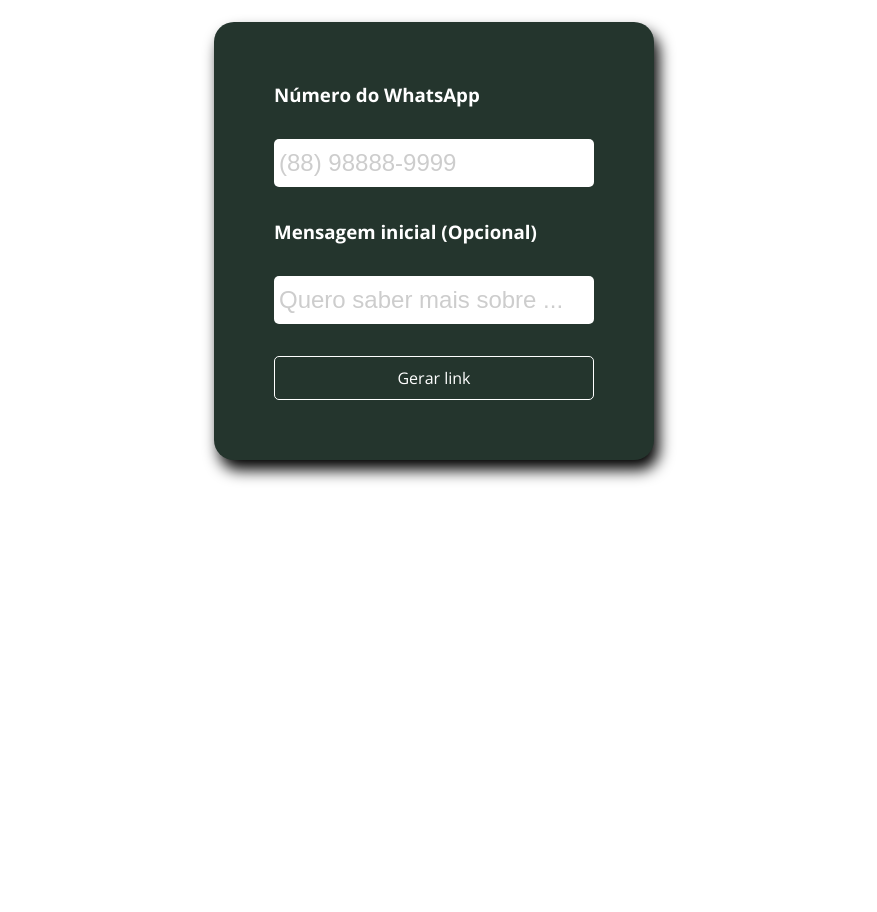
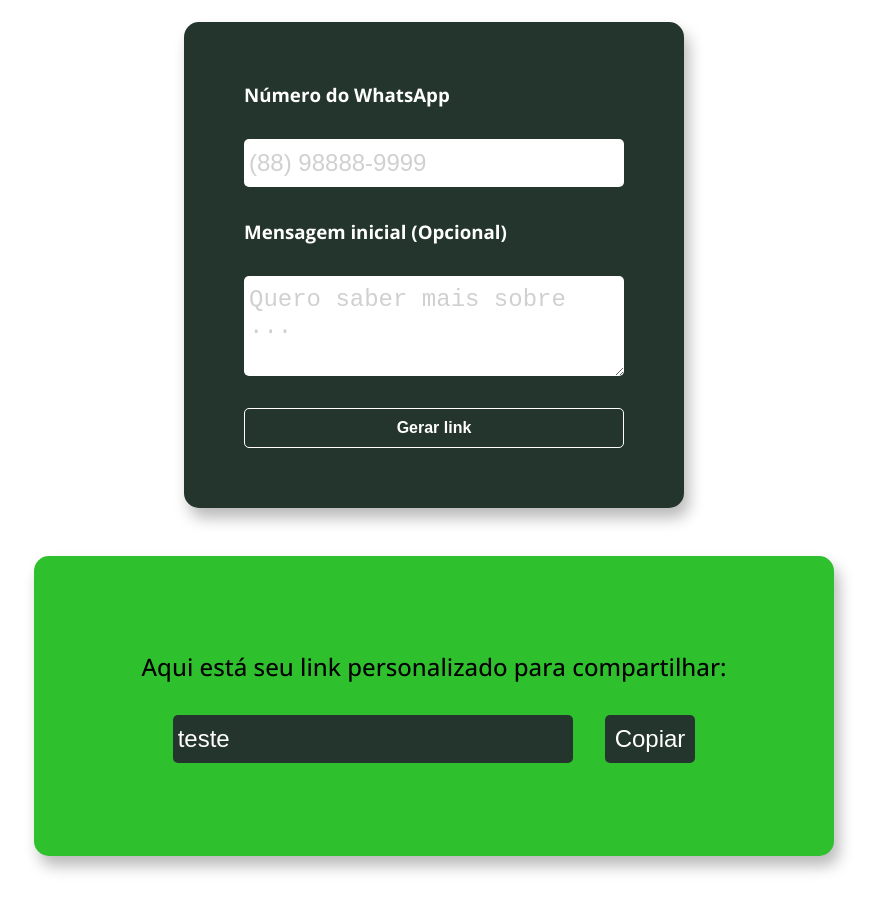
Before and after one commit to leolucena22/gerador-link-whatsapp, a plain HTML site: page index.html in a window 1280 px wide. Shown: the part 240-1152 px from the top of the page, without its empty margins (206-1083 px from the left). Before the commit the page ends 800 px from the top, so only its background shows below. Drawn offline with nearby package versions, Linux system fonts and the light colour scheme.

Commit message:
Front parcialmente feito

```diff
--- a/index.html
+++ b/index.html
@@ -19,12 +19,20 @@
 
             <div class="box-gerador">
                 <h3>Número do WhatsApp</h3>
-                <input type="text" name="numero" id="numero" placeholder="(88) 98888-9999">
+                <input type="text" name="numero" id="numero" placeholder="(88) 98888-9999" maxlength="15" onkeyup="handlePhone(event)">
 
                 <h3>Mensagem inicial (Opcional)</h3>
-                <input type="text" name="Mensagem" id="mensagem" placeholder="Quero saber mais sobre ...">
+                <textarea name="Mensagem" id="mensagem" placeholder="Quero saber mais sobre ..."></textarea>
 
-                <a class="botao-gerar" href="#" onclick="">Gerar link</a>
+                <button type="button" class="botao-gerar" onclick="">Gerar link</button>
+            </div>
+
+            <div class="box-resultado">
+                <h3>Aqui está seu link personalizado para compartilhar:</h3>
+                <div class="box-copiar">
+                    <input type="text" value="teste" disabled>
+                    <button onclick="copiar()">Copiar</button>
+                </div>
             </div>
 
         </div>
--- a/script.js
+++ b/script.js
@@ -0,0 +1,14 @@
+// Máscara de input de telefone
+
+const handlePhone = (event) => {
+    let input = event.target
+    input.value = phoneMask(input.value)
+  }
+
+  const phoneMask = (value) => {
+    if (!value) return ""
+    value = value.replace(/\D/g,'')
+    value = value.replace(/(\d{2})(\d)/,"($1) $2")
+    value = value.replace(/(\d)(\d{4})$/,"$1-$2")
+    return value
+  }
--- a/style.css
+++ b/style.css
@@ -14,6 +14,8 @@
     --secondary-color: #24352d;
     --black-color: #000000;
     --white-color: #ffffff;
+    --gray-color: #d1d0d0;
+    --shadow-color: #bababa;
 }
 
 body {
@@ -40,23 +42,26 @@ body {
 .box-titulo h1 {
     font-size: 3rem;
     margin-bottom: 1rem;
+    text-align: center;
 }
 
 .box-titulo span {
     font-size: 1.5rem;
     font-weight: 500;
     color: var(--primary-color);
+    text-align: center;
 }
 
 .box-gerador {
     background-color: var(--secondary-color);
     display: flex;
+    width: 500px;
     flex-flow: column nowrap;
     gap: 2rem;
     color: var(--white-color);
     padding: 60px;
-    border-radius: 20px;
-    box-shadow: 5px 10px 15px var(--black-color);
+    border-radius: 15px;
+    box-shadow: 5px 10px 15px var(--shadow-color);
 }
 
 .box-gerador input[type=text] {
@@ -67,20 +72,89 @@ body {
     font-size: 1.5rem;
 }
 
-::placeholder {
-    color: #cdcdcd;
+.box-gerador textarea {
+    height: 100px;
+    padding: 10px 5px;
+    border-radius: 5px;
+    outline: none;
+    border: none;
+    font-size: 1.5rem;
 }
 
-.box-gerador a {
+::placeholder {
+    color: var(--gray-color);
+}
+
+.box-gerador button {
     padding: 10px 0;
     color: var(--white-color);
     text-align: center;
     border-radius: 5px;
     outline: none;
     border: 1px solid var(--white-color);
+    font-size: 1rem;
+    font-weight: 600;
+    background-color: transparent;
+    cursor: pointer;
 }
 
-.box-gerador a:hover {
+.box-gerador button:hover {
     background-color: var(--primary-color);
     transition: 1s;
 }
+
+.box-resultado {
+    width: 800px;
+    height: 300px;
+    background-color: var(--primary-color);
+    border-radius: 15px;
+    box-shadow: 5px 10px 15px var(--shadow-color);
+    display: flex;
+    flex-flow: column nowrap;
+    gap: 2rem;
+    justify-content: center;
+    align-items: center;
+}
+
+.box-resultado h3 {
+    color: var(--black-color);
+    font-size: 1.5rem;
+    font-weight: 500;
+    text-align: center;
+}
+
+.box-copiar {
+    display: flex;
+    justify-content: space-between;
+    align-items: center;
+    gap: 2rem;
+}
+
+.box-copiar input {
+    width: 400px;
+    padding: 10px 5px;
+    border-radius: 5px;
+    outline: none;
+    border: none;
+    font-size: 1.5rem;
+    background-color: var(--secondary-color);
+    color: var(--white-color);
+}
+
+.box-copiar button {
+    padding: 10px 10px;
+    color: var(--white-color);
+    text-align: center;
+    border-radius: 5px;
+    outline: none;
+    border: none;
+    font-size: 1.5rem;
+    font-weight: 500;
+    background-color: var(--secondary-color);
+    cursor: pointer;
+}
+
+.box-copiar button:hover {
+    background-color: var(--shadow-color);
+    transition: 1s;
+}
```
